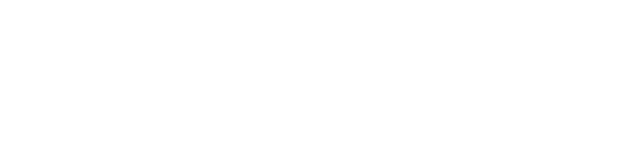
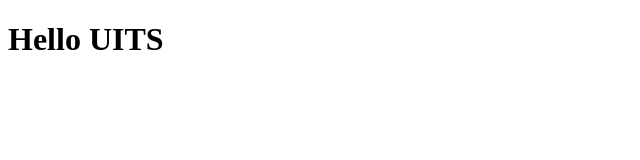
Before and after one commit to KaziNurAlamTitu/portfolio, a plain HTML site: page portfolio.html in a window 1280 px wide. Shown: the whole page, without its empty margins (0-640 px from the left). Drawn offline with Linux system fonts and the light colour scheme.

Commit message:
Few Changes

```diff
--- a/portfolio.html
+++ b/portfolio.html
@@ -6,6 +6,6 @@
     <title>Document</title>
 </head>
 <body>
-
+    <h1>Hello UITS</h1>
 </body>
 </html>
```
